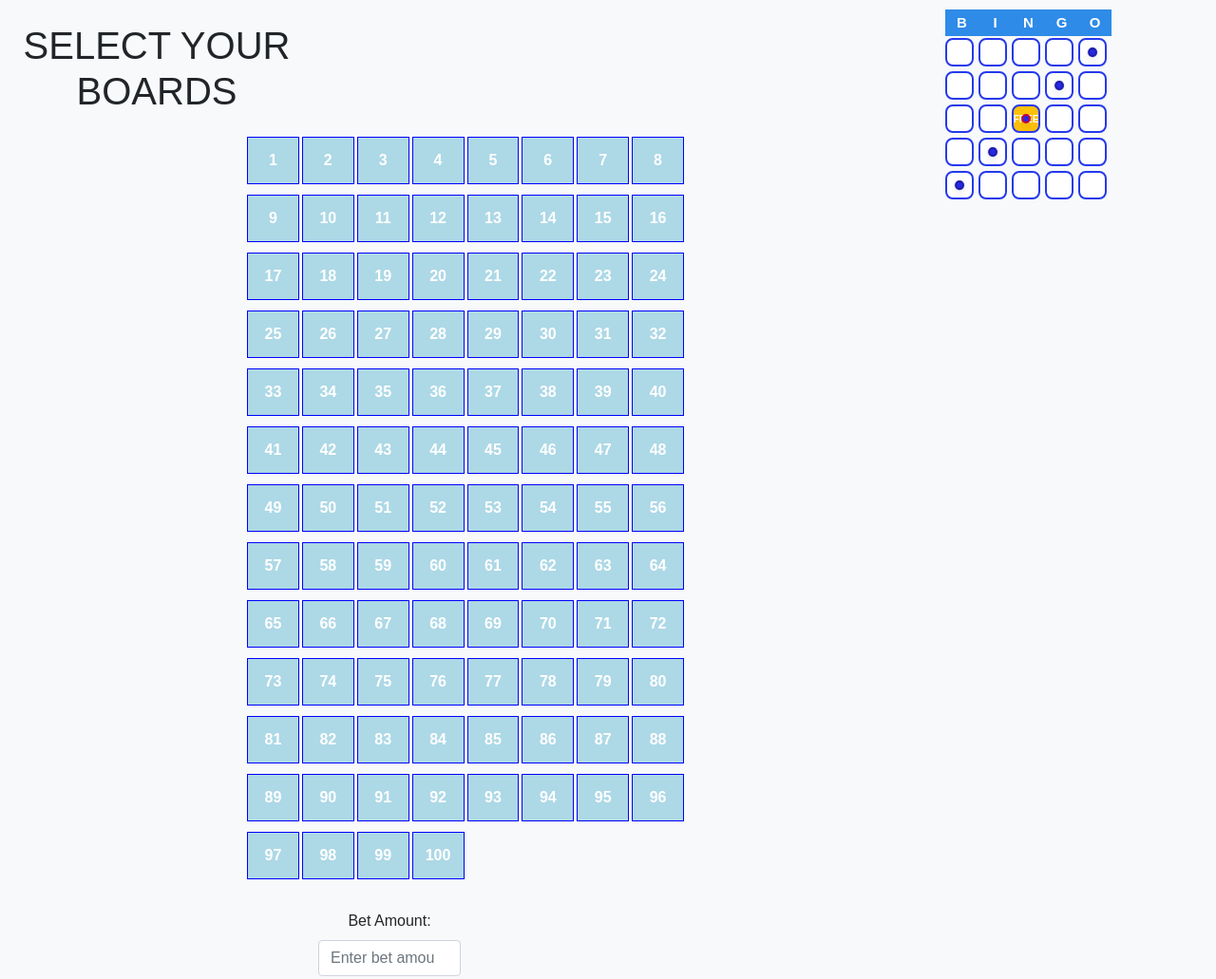
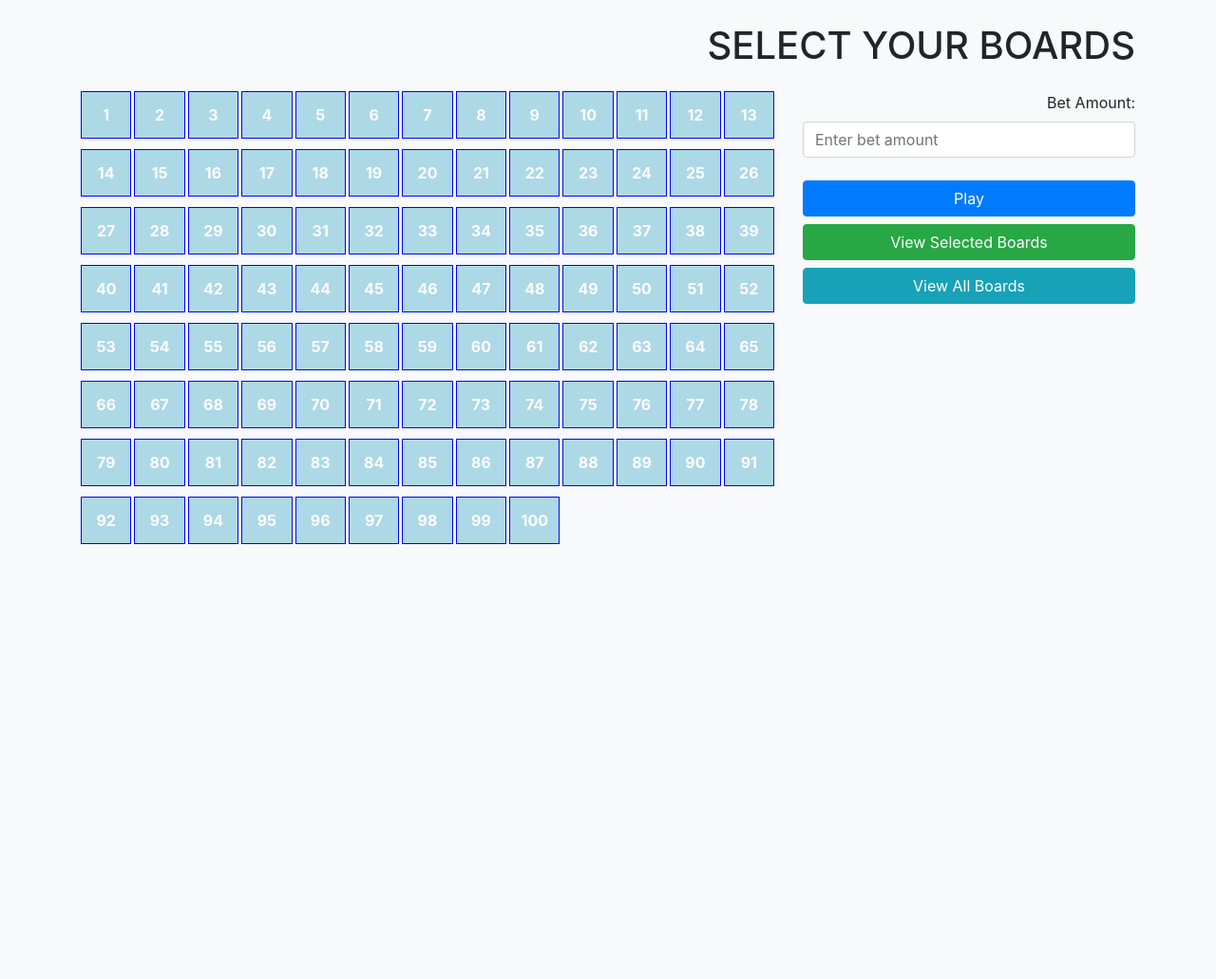
Before and after one commit to Friends7Boss/friends_bingo, a plain HTML site: page index.html in a window 1280 px wide. Shown: the top 1031 px of the page at 95% size. After the commit the page ends 800 px from the top, so only its background shows below. Drawn offline with nearby package versions, Linux system fonts and the light colour scheme.

Commit message:
Update index.html
css edition2

```diff
--- a/index.html
+++ b/index.html
@@ -5,11 +5,10 @@
     <meta name="viewport" content="width=device-width, initial-scale=1.0">
     <title>Unique Bingo Board</title>
     <link href="https://stackpath.bootstrapcdn.com/bootstrap/4.5.2/css/bootstrap.min.css" rel="stylesheet">
-     <link rel="stylesheet" href="style.css">
     <style>
-         .text-center h1 {
+        .text-center h1 {
             color: blue;
-         }
+        }
         .bingo-board {
             display: grid;
             grid-template-columns: repeat(5, 1fr);
@@ -97,65 +96,39 @@
             display: flex;
             flex-direction: column;
             align-items: flex-end;
+            justify-content: flex-start;
+        }
+        .controls-container > * {
+            margin-bottom: 10px;
+            width: 100%;
         }
         .form-group, .text-center {
+            display: flex;
+            flex-direction: column;
+            align-items: flex-end;
+        }
+        .form-group input {
             width: 100%;
-            max-width: 300px;
-
         }
     </style>
 </head>
 <body class="bg-light">
     <div class="container">
-        <h1 class="text-center my-4" >SELECT YOUR BOARDS</h1>
+        <h1 class="text-center my-4">SELECT YOUR BOARDS</h1>
         <div class="row">
-            <div class="col-md-6 offset-md-3">
+            <div class="col-md-8">
                 <div id="board-select-container" class="custom-select-container mb-4"></div>
-                <div class="form-group text-center mb-4">
+            </div>
+            <div class="col-md-4 controls-container">
+                <div class="form-group mb-4">
                     <label for="bet-amount">Bet Amount:</label>
-                    <input type="number" id="bet-amount" class="form-control w-50 mx-auto" placeholder="Enter bet amount">
+                    <input type="number" id="bet-amount" class="form-control" placeholder="Enter bet amount">
                 </div>
-                <div class="text-center mb-4">
-                    <button id="play-button" class="btn btn-primary">Play</button>
-                    <a href="selected_boards.html" id="view-selected-button" class="btn btn-success">View Selected Boards</a>
-                    <a href="all_boards.html" id="view-all-button" class="btn btn-info">View All Boards</a>
-                </div>
+                <button id="play-button" class="btn btn-primary mb-2">Play</button>
+                <a href="selected_boards.html" id="view-selected-button" class="btn btn-success mb-2">View Selected Boards</a>
+                <a href="all_boards.html" id="view-all-button" class="btn btn-info mb-2">View All Boards</a>
             </div>
         </div>
-    </div>
-      <div class="container text-center">
-        <div class="grid-container">
-            <div class="grid-header">B</div>
-            <div class="grid-header">I</div>
-            <div class="grid-header">N</div>
-            <div class="grid-header">G</div>
-            <div class="grid-header">O</div>
-        <!-- Generate 25 grid items for the 5x5 grid -->
-        <div class="grid-item" id="cell1"></div>
-        <div class="grid-item" id="cell2"></div>
-        <div class="grid-item" id="cell3"></div>
-        <div class="grid-item" id="cell4"></div>
-        <div class="grid-item" id="cell5"></div>
-        <div class="grid-item" id="cell6"></div>
-        <div class="grid-item" id="cell7"></div>
-        <div class="grid-item" id="cell8"></div>
-        <div class="grid-item" id="cell9"></div>
-        <div class="grid-item" id="cell10"></div>
-        <div class="grid-item" id="cell11"></div>
-        <div class="grid-item" id="cell12"></div>
-        <div class="grid-item free" id="cell13">FREE</div>
-        <div class="grid-item" id="cell14"></div>
-        <div class="grid-item" id="cell15"></div>
-        <div class="grid-item" id="cell16"></div>
-        <div class="grid-item" id="cell17"></div>
-        <div class="grid-item" id="cell18"></div>
-        <div class="grid-item" id="cell19"></div>
-        <div class="grid-item" id="cell20"></div>
-        <div class="grid-item" id="cell21"></div>
-        <div class="grid-item" id="cell22"></div>
-        <div class="grid-item" id="cell23"></div>
-        <div class="grid-item" id="cell24"></div>
-        <div class="grid-item" id="cell25"></div>
     </div>
 
     <script>
@@ -249,6 +222,6 @@
             });
         });
     </script>
-          <script src="script.js"></script>
+    <script src="script.js"></script>
 </body>
 </html>
```
